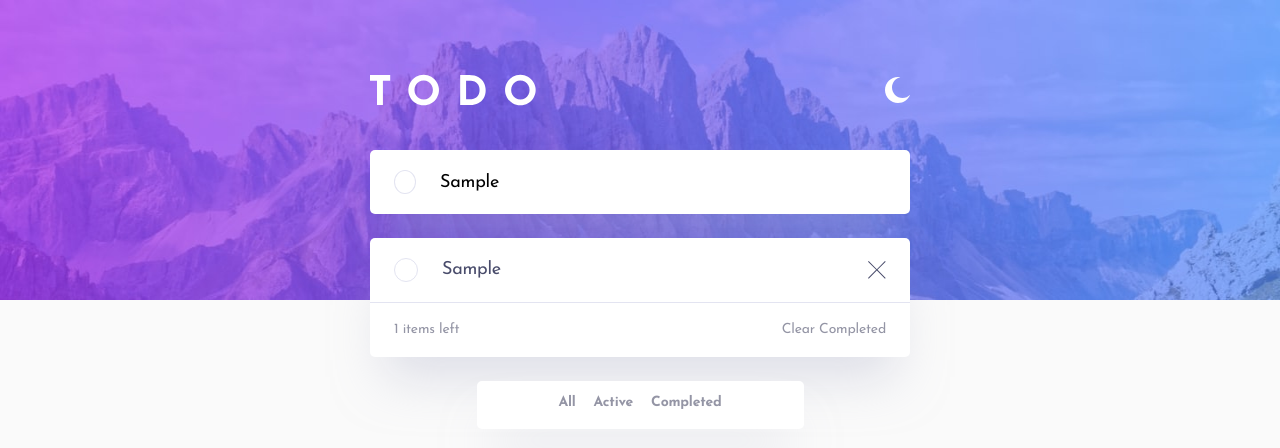
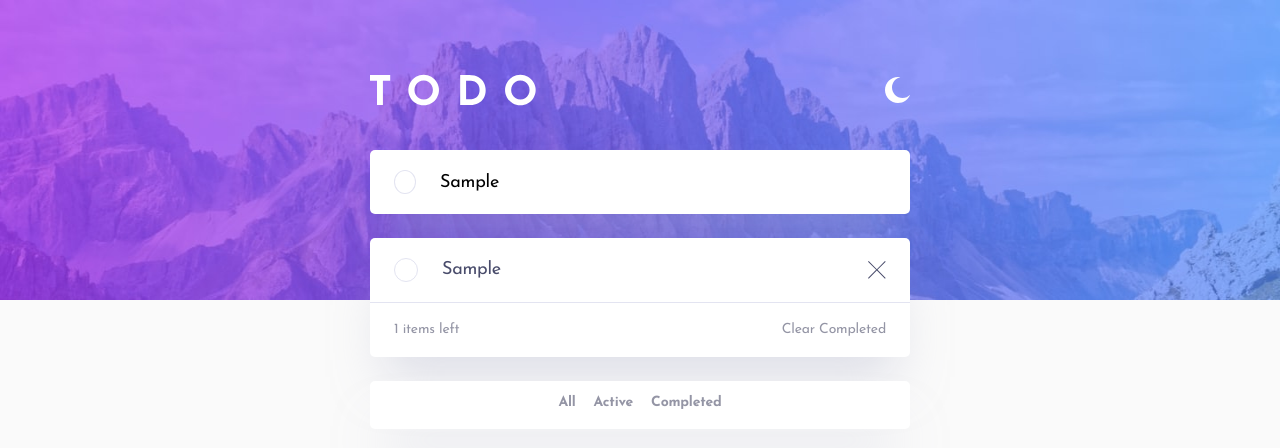
Before and after one commit to achiewe/Todo-app, a React (Vite) app: page / in a window 1280 px wide. Both pictures are taken after typing "Sample" into the empty fields and a click on the button 405 px from the left and 182 px from the top of the page. Shown: the top 448 px of the page. Built offline with nearby package versions, Linux system fonts and the light colour scheme.

Commit message:
add some styles in controlPanel component

```diff
--- a/src/components/ControlPanel.tsx
+++ b/src/components/ControlPanel.tsx
@@ -16,7 +16,6 @@ const ControlPanel = (): JSX.Element => {
 };
 
 const MainControl = styled.div<{ darkMode: boolean }>`
-  width: 100%;
   display: flex;
   justify-content: center;
   align-items: center;
@@ -31,6 +30,9 @@ const MainControl = styled.div<{ darkMode: boolean }>`
       ? "0px 35px 50px -15px rgba(0, 0, 0, 0.5)"
       : "0px 35px 50px -15px rgba(194, 195, 214, 0.5)"};
   gap: 18px;
+  @media (min-width: 1024px) {
+    width: 540px;
+  }
 
   a {
     font-size: 14px;
@@ -40,6 +42,7 @@ const MainControl = styled.div<{ darkMode: boolean }>`
     text-align: left;
     color: ${(props) => (props.darkMode ? "#5B5E7E" : "#9495a5")};
     text-decoration: none;
+    cursor: pointer;
   }
 `;
 export default ControlPanel;
```
